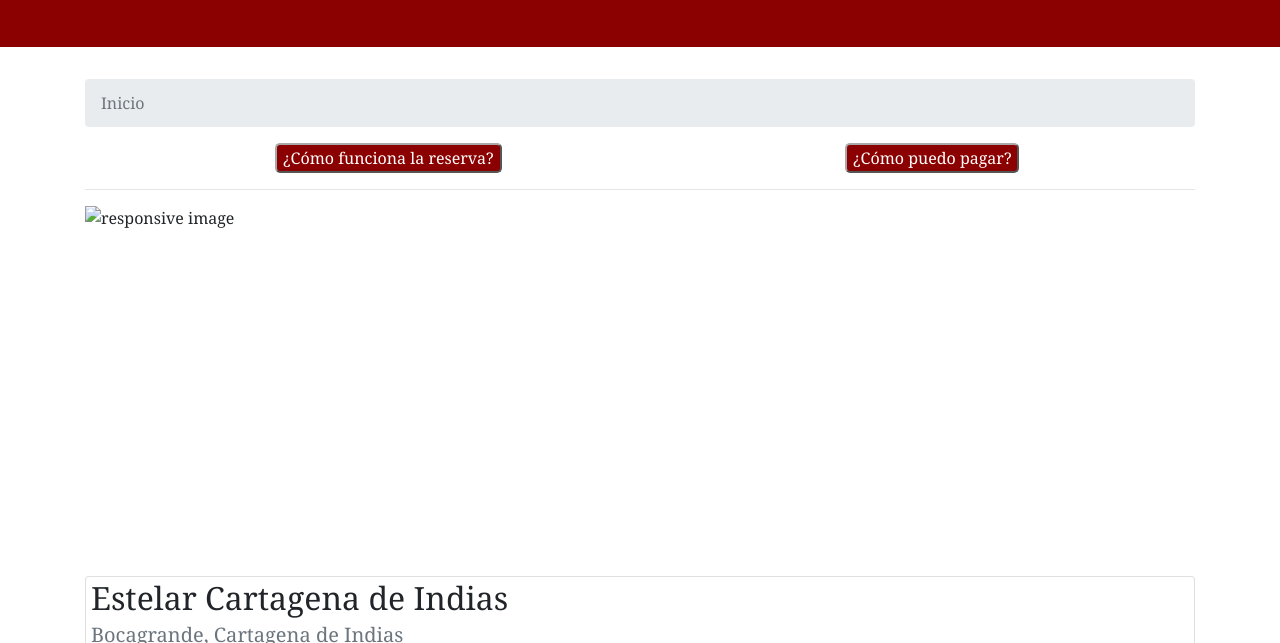
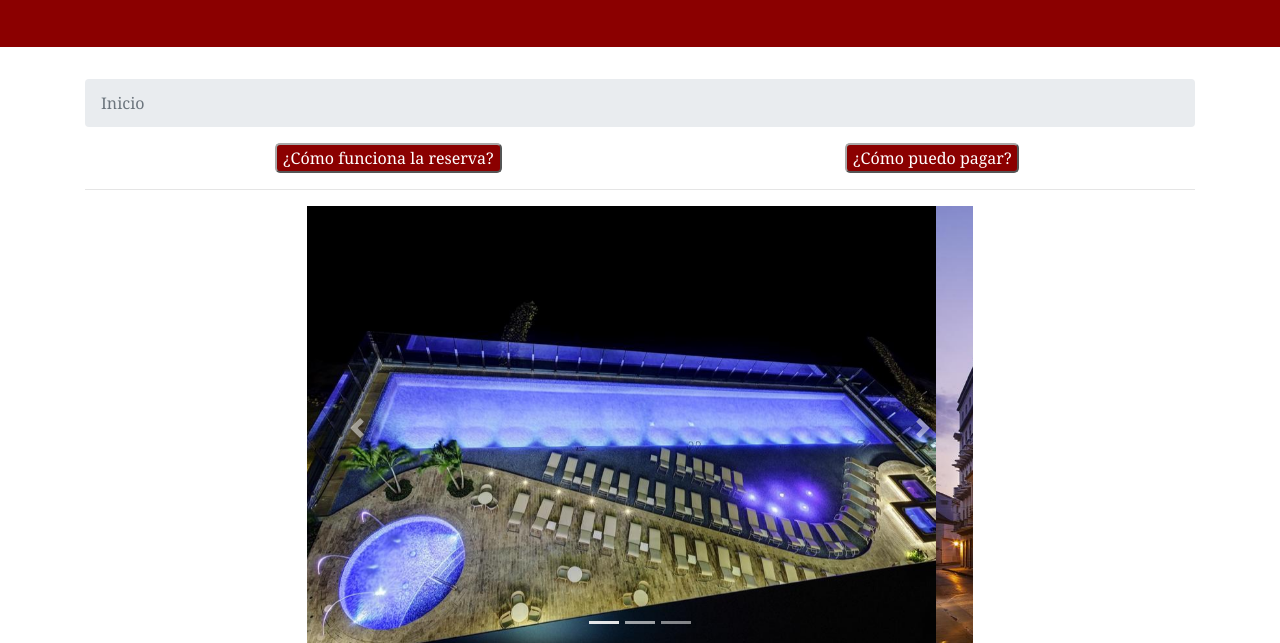
Before and after one commit to aperezmm/guia-hoteles, a website: page index.html in a window 1280 px wide. Shown: the part 157-800 px from the top of the page. Drawn offline with nearby package versions, Linux system fonts and the light colour scheme; a web font is replaced by a local one.

Commit message:
slide home

```diff
--- a/css/style.css
+++ b/css/style.css
@@ -42,6 +42,14 @@ footer {
     font-family: Georgia, 'Times New Roman', Times, serif;
 
 }
+
+#carouselHome{
+    width: 60%;
+    height: 90%;
+    margin-left: auto;
+    margin-right: auto;
+}
+
 .footer-address-icon {
     padding-right: 10px;
 }
--- a/index.html
+++ b/index.html
@@ -70,11 +70,34 @@
                 </p>
             </div>
         </div>
+        <hr>
 
-
-
-        <hr>
-        <img src="images/cartagena.jpg" alt="responsive image" class="img-fluid image-home">
+        <div id="carouselHome" class="carousel slide" data-ride="carousel">
+            <ol class="carousel-indicators">
+              <li data-target="#carouselHome" data-slide-to="0" class="active"></li>
+              <li data-target="#carouselHome" data-slide-to="1"></li>
+              <li data-target="#carouselHome" data-slide-to="2"></li>
+            </ol>
+            <div class="carousel-inner">
+              <div class="carousel-item active" data-interval="2000">
+                <img class="d-block w-100" src="images/estelar-cartagena.jpg" alt="First slide">
+              </div>
+              <div class="carousel-item" data-interval="2000">
+                <img class="d-block w-100" src="images/boutique-casona.jpg" alt="Second slide">
+              </div>
+              <div class="carousel-item" data-interval="2000">
+                <img class="d-block w-100" src="images/bastion-luxury.jpg" alt="Third slide">
+              </div>
+            </div>
+            <a class="carousel-control-prev" href="#carouselHome" role="button" data-slide="prev">
+              <span class="carousel-control-prev-icon" aria-hidden="true"></span>
+              <span class="sr-only">Previous</span>
+            </a>
+            <a class="carousel-control-next" href="#carouselHome" role="button" data-slide="next">
+              <span class="carousel-control-next-icon" aria-hidden="true"></span>
+              <span class="sr-only">Next</span>
+            </a>
+          </div>
 
         <div class="card card-hotel d-flex flex-wrap">
             <h2 class="card-title">Estelar Cartagena de Indias</h2>
@@ -222,6 +245,9 @@
         $(function () {
             $('[data-toggle="tooltip"]').tooltip();
             $('[data-toggle="popover"]').popover();
+            $('.carousel').carousel({
+                interval: 0001
+            });
         });
     </script>
 </body>
```
